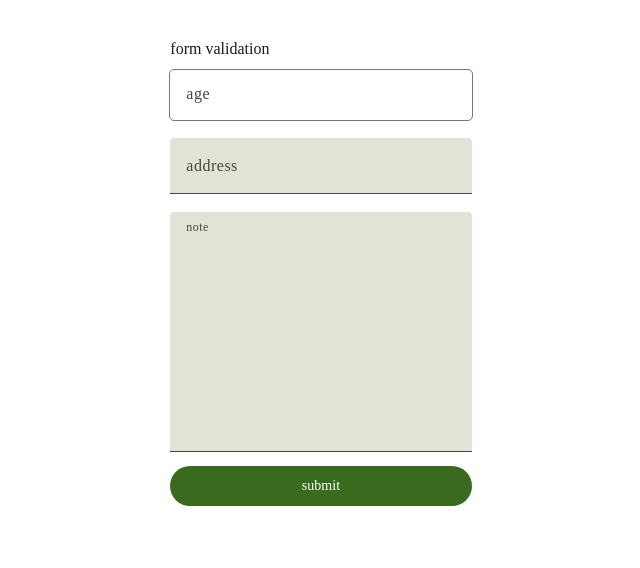
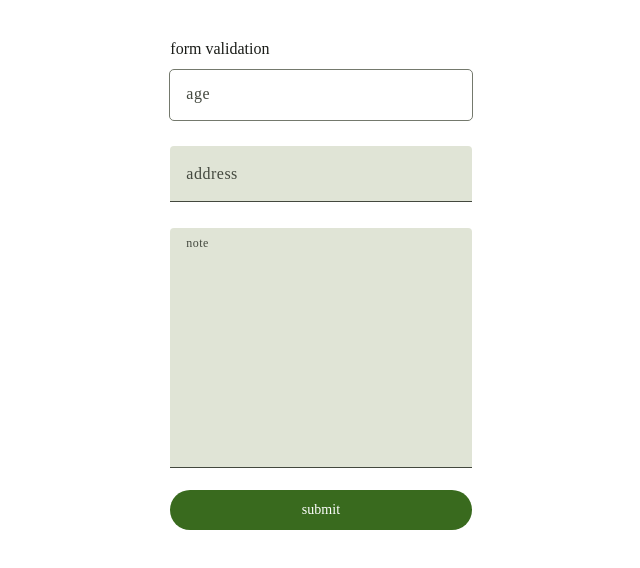
Before and after one commit to ShawnDGitHub/U2Component, a plain HTML site: page example/Validation.html in a window 1280 px wide. Shown: the whole page, without its empty margins (319-959 px from the left). Drawn offline with Linux system fonts and the light colour scheme.

Commit message:
update:update README for textarea. update Validation.html

```diff
--- a/example/Validation.html
+++ b/example/Validation.html
@@ -35,6 +35,8 @@ body { display: flex; flex-direction: column; align-items: center;  }
     body { background-color: #121212; }
 }
 body > * + * { margin-top: 4rem; }
+u2-form > * + * { margin-top: 8px; }
+u2-button { margin-top: 8px; }
 </style>
 
 </head>
```
Also changed, not shown: README-zh.md, README.md.
